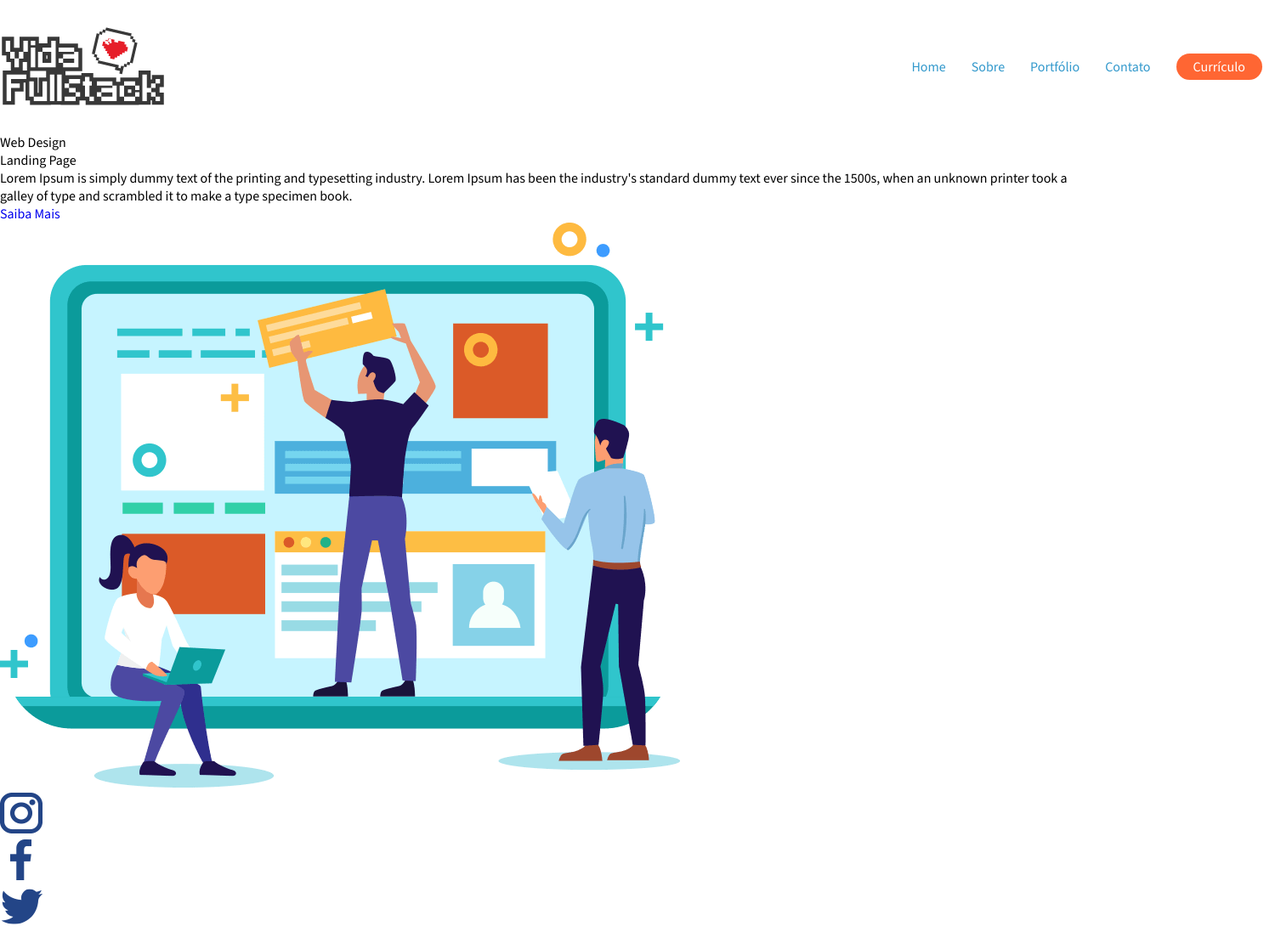
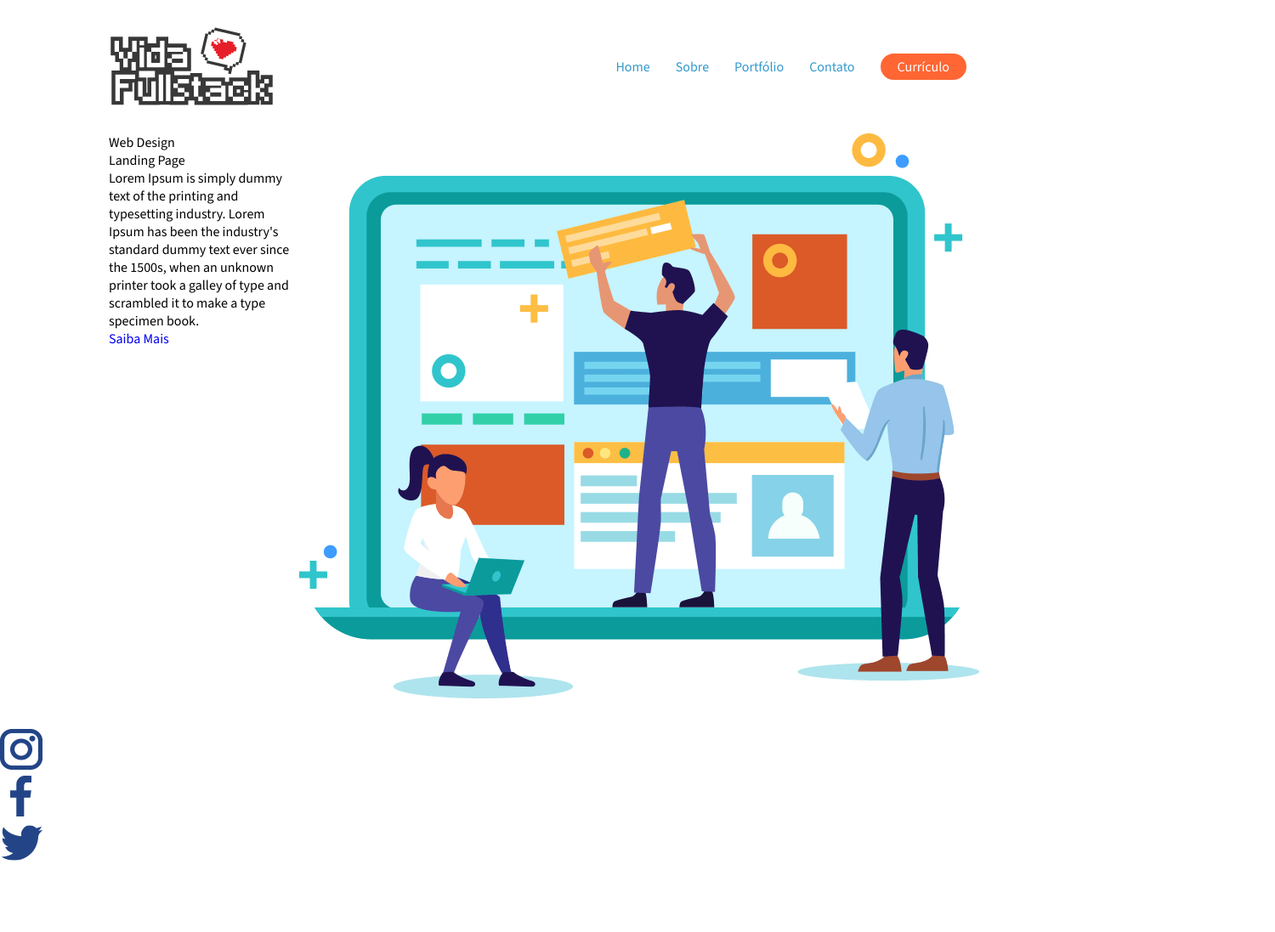
Before and after one commit to pedrolucas-engsoft/vida-fullstack-webdesign, a plain HTML site: page index.html in a window 1280 px wide. Shown: the whole page at 85% size, 1500 px wide, since content can reach past the window. After the commit the page ends 1022 px from the top, so only its background shows below. Drawn offline with nearby package versions, Linux system fonts and the light colour scheme.

Commit message:
Refatoração e reutilização do css e container

```diff
--- a/assets/css/header.css
+++ b/assets/css/header.css
@@ -1,7 +1,4 @@
-header{
-    width: 1500px;
-    margin: 30px auto;
-
+header section{
     display: flex;
     flex-direction: row;
     justify-content: space-between;
--- a/assets/css/style.css
+++ b/assets/css/style.css
@@ -16,3 +16,15 @@
     vertical-align: baseline;
     text-decoration: none;
 }
+
+.container{
+    width: 1024px;
+    margin: 30px auto;
+    display: flex;
+    flex-direction: column;
+}
+
+.row{
+    display: flex;
+    flex-direction: row;
+}
--- a/index.html
+++ b/index.html
@@ -10,8 +10,9 @@
 
 <body>
   <!--Header-->
-  <header>
-    <img src="./assets/images/logo.png" alt="Logo da empresa">
+  <header class="container">
+    <section class="row">
+      <img src="./assets/images/logo.png" alt="Logo da empresa">
 
     <!--Menu do Site-->
     <nav>
@@ -39,13 +40,14 @@
       </ul>
     </nav>
     <!--End Menu do Site-->
+    </section>
   </header>
   <!--End Header-->
 
   <!--Container-->
-  <main>
+  <main class="container">
     <!--Section Conteúdo do Site-->
-    <section>
+    <section class="row">
       <article>
         <h1>Web Design</h1>
         <h1>Landing Page</h1>
```
